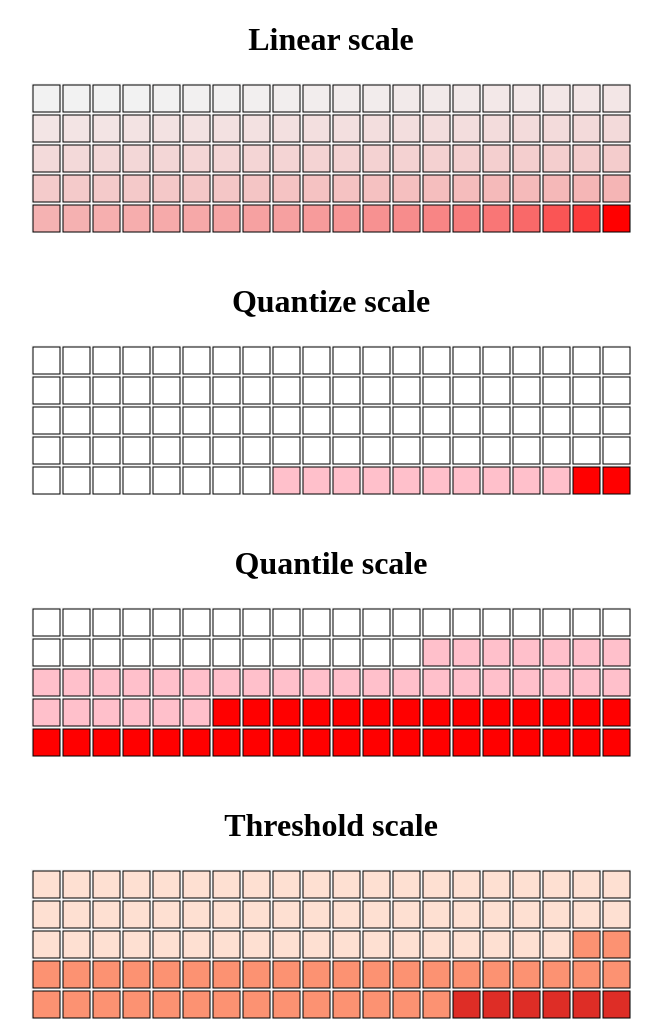
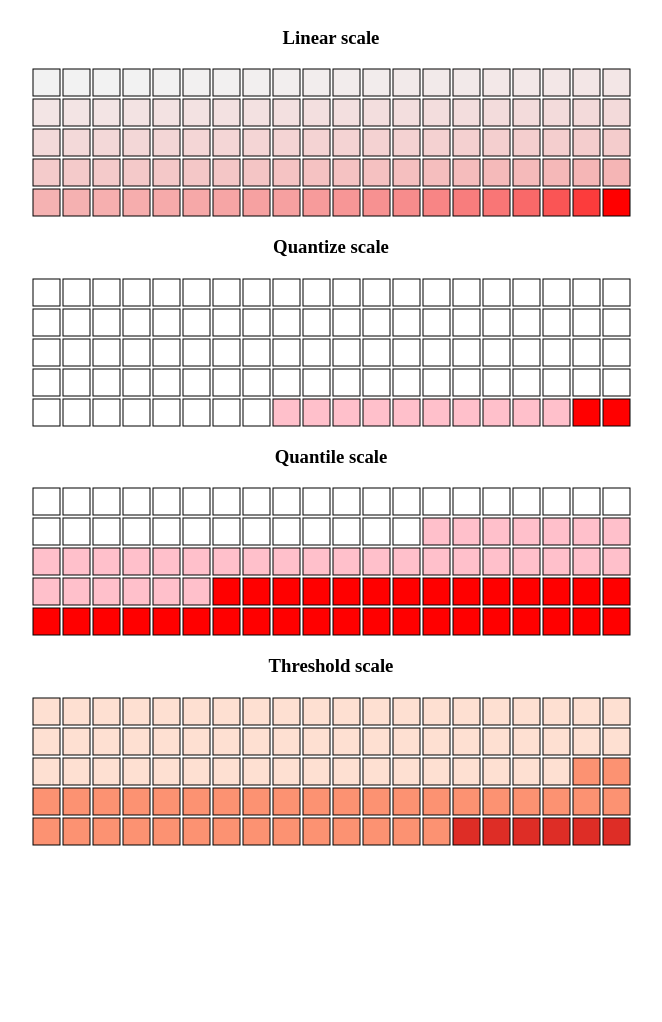
Before and after one commit to peppeg85/d3, a plain HTML site: page udemy/d3-heatmap/index.html in a window 1280 px wide. Shown: the whole page, without its empty margins (309-971 px from the left). After the commit the page ends 854 px from the top, so only its background shows below. Drawn offline with nearby package versions, Linux system fonts and the light colour scheme.

Commit message:
modifiche css heatmap

```diff
--- a/udemy/d3-heatmap/app.js
+++ b/udemy/d3-heatmap/app.js
@@ -9,12 +9,14 @@ async function draw(el, scale) {
   };
 
   const box = 30
-
+  const div = d3.select('.external').append('div').classed('ctr',true)
+  div.append('h3').text(el)
   // Draw Image
-  const svg = d3.select(el)
+  const svg = div
     .append("svg")
     .attr("width", dimensions.width)
     .attr("height", dimensions.height)
+
 
   //scales
   let colorScale;
@@ -25,15 +27,15 @@ async function draw(el, scale) {
   } else if (scale === 'quantize') {
     colorScale = d3.scaleQuantize()
       .domain(d3.extent(dataset))
-      .range(['white','pink','red'])
-  }else if (scale === 'quantile') {
+      .range(['white', 'pink', 'red'])
+  } else if (scale === 'quantile') {
     colorScale = d3.scaleQuantile()
       .domain(dataset)
-      .range(['white','pink','red'])
-  }else{
+      .range(['white', 'pink', 'red'])
+  } else {
     colorScale = d3.scaleThreshold()
-    .domain([45200,135600])
-    .range(d3.schemeReds[3])
+      .domain([45200, 135600])
+      .range(d3.schemeReds[3])
   }
   //rectangles
   svg.append('g')
@@ -51,7 +53,11 @@ async function draw(el, scale) {
 
 }
 
-draw('#heatmap1', 'linear')
+draw('Linear scale', 'linear')
+draw('Quantize scale', 'quantize')
+draw('Quantile scale', 'quantile')
+draw('Threshold scale', 'threshold')
+/* draw('#heatmap1', 'linear')
 draw('#heatmap2', 'quantize')
 draw('#heatmap3', 'quantile')
-draw('#heatmap4', 'threshold')
+draw('#heatmap4', 'threshold') */
--- a/udemy/d3-heatmap/index.html
+++ b/udemy/d3-heatmap/index.html
@@ -9,14 +9,17 @@
 </head>
 
 <body>
-  <h1>Linear scale</h1>
+  <div class="external ctr">
+
+  </div>
+<!--   <h1>Linear scale</h1>
   <div class="chart" id="heatmap1"></div>
   <h1>Quantize scale</h1>
   <div class="chart" id="heatmap2"></div>
   <h1>Quantile scale</h1>
   <div class="chart" id="heatmap3"></div>
   <h1>Threshold scale</h1>
-  <div class="chart" id="heatmap4"></div>
+  <div class="chart" id="heatmap4"></div> -->
 
   <script src="https://d3js.org/d3.v6.min.js"></script>
   <script src="app.js"></script>
--- a/udemy/d3-heatmap/style.css
+++ b/udemy/d3-heatmap/style.css
@@ -8,7 +8,16 @@ h1:not(:first-child) {
 
 .chart{
   width: 600px;
-  height: 150px;
+  height: 100%;
   background-color: #f7f7f7;
   margin: 25px auto;
 }
+.ctr{
+  display: flex;
+  flex-direction: column;
+  justify-items: center;
+  align-items: center;
+}
+h3{
+  text-align: center;
+}
```
